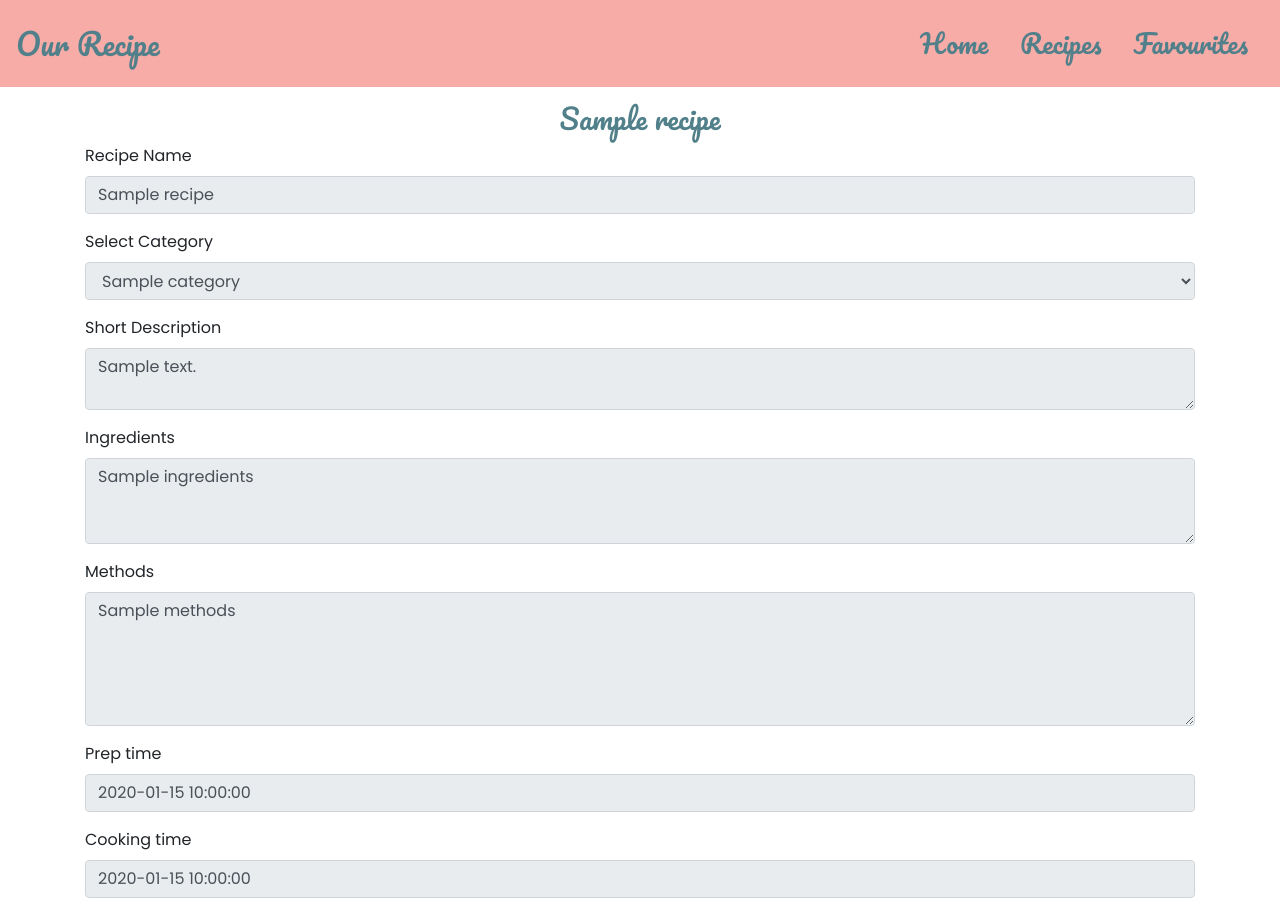
After one commit to haleanana/our-recipe, a Flask app: template templates/showrecipe.html in a window 1280 px wide. The commit adds this page. Run offline with Flask 2, Linux system fonts and the light colour scheme; the template is opened without the code that fills it: most values are stand-ins (such as "Sample title", 1, 10 or a date in 2020); some libraries are stand-ins or nearby versions.

Commit message:
Added showrecipe.html which takes the client to the recipe without being able to edit or delete

```diff
--- a/app.py
+++ b/app.py
@@ -40,6 +40,11 @@ def edit_recipe(recipe_id):
     my_recipe = mongo.db.recipes.find_one({'_id': ObjectId(recipe_id)})
     all_categories = mongo.db.categories.find()
     return render_template('editrecipe.html', recipe= my_recipe, categories = all_categories)
+@app.route('/show_recipe/<recipe_id>')
+def show_recipe(recipe_id):
+    my_recipe = mongo.db.recipes.find_one({'_id': ObjectId(recipe_id)})
+    all_categories = mongo.db.categories.find()
+    return render_template('showrecipe.html', recipe= my_recipe, categories = all_categories)
 
 if __name__ == '__main__':
     app.run(host=os.environ.get('IP'), port=int(
--- a/static/css/style.css
+++ b/static/css/style.css
@@ -11,7 +11,8 @@ html body {
 
 h3 {
     font-family: 'Pacifico', cursive;
-    color: #51808B
+    color: #51808b;
+    padding-top: 15px
 }
 
 
--- a/templates/recipes.html
+++ b/templates/recipes.html
@@ -7,7 +7,7 @@
   {% for recipe in recipes %}
   <div class="col mb-4">
       <div class="card h-100">
-        <a href="#"
+        <a href="{{url_for('show_recipe', recipe_id = recipe._id)}}"
           ><img src="static/img/sample.jpg" class="card-img-top" alt="" ...
         /></a>
         <div class="card-body">
--- /dev/null
+++ b/templates/showrecipe.html
@@ -0,0 +1,84 @@
+{% extends 'base.html' %} {% block content %}
+
+<h3 class="text-center">{{recipe.recipe_name}}</h3>
+<form method="POST" action="">
+  <div class="container">
+    <div class="form-group">
+      <label for="recipe">Recipe Name</label>
+      <input disabled
+        value="{{recipe.recipe_name}}"
+        type="text"
+        class="form-control"
+        id="recipe_name"
+        name="recipe_name"
+      />
+    </div>
+    <div class="form-group">
+      <label for="exampleFormControlSelect1">Select Category</label>
+      <select disabled class="form-control" id="category" name="category_name">
+        {% for category in categories %} {% if category.category_name ==
+        recipe.category_name %}
+
+        <option value="{{category.category_name}}" selected
+          >{{category.category_name}}</option
+        >
+        {% else %}
+
+        <option value="{{category.category_name}}"
+          >{{category.category_name}}</option
+        >
+        {% endif %} {% endfor %}
+      </select>
+    </div>
+    <div class="form-group">
+      <label for="recipe_description">Short Description</label>
+      <textarea disabled
+        value="{{recipe.recipe_description}}"
+        class="form-control"
+        id="recipe_description"
+        rows="2"
+        name="recipe_description"
+        maxlength="150"
+      >
+{{recipe.recipe_description}}</textarea
+      >
+    </div>
+    <div class="form-group">
+      <label for="ingredients">Ingredients</label>
+      <textarea disabled
+        class="form-control"
+        id="ingredients"
+        rows="3"
+        name="ingredients"
+      >
+{{recipe.ingredients}}</textarea
+      >
+    </div>
+    <div class="form-group">
+      <label for="methods">Methods</label>
+      <textarea disabled class="form-control" id="methods" rows="5" name="methods">
+{{recipe.methods}}</textarea
+      >
+    </div>
+    <div class="form-group">
+      <label for="prep_time">Prep time</label>
+      <input disabled
+        type="text"
+        class="form-control"
+        id="prep_time"
+        name="prep_time"
+        value="{{recipe.prep_time}}"
+      />
+    </div>
+    <div class="form-group">
+      <label for="cooking_time">Cooking time</label>
+      <input disabled
+        type="text"
+        class="form-control"
+        id="cooking_time"
+        name="cooking_time"
+        value="{{recipe.cooking_time}}"
+      />
+    </div>
+</form>
+{% endblock %}
```
